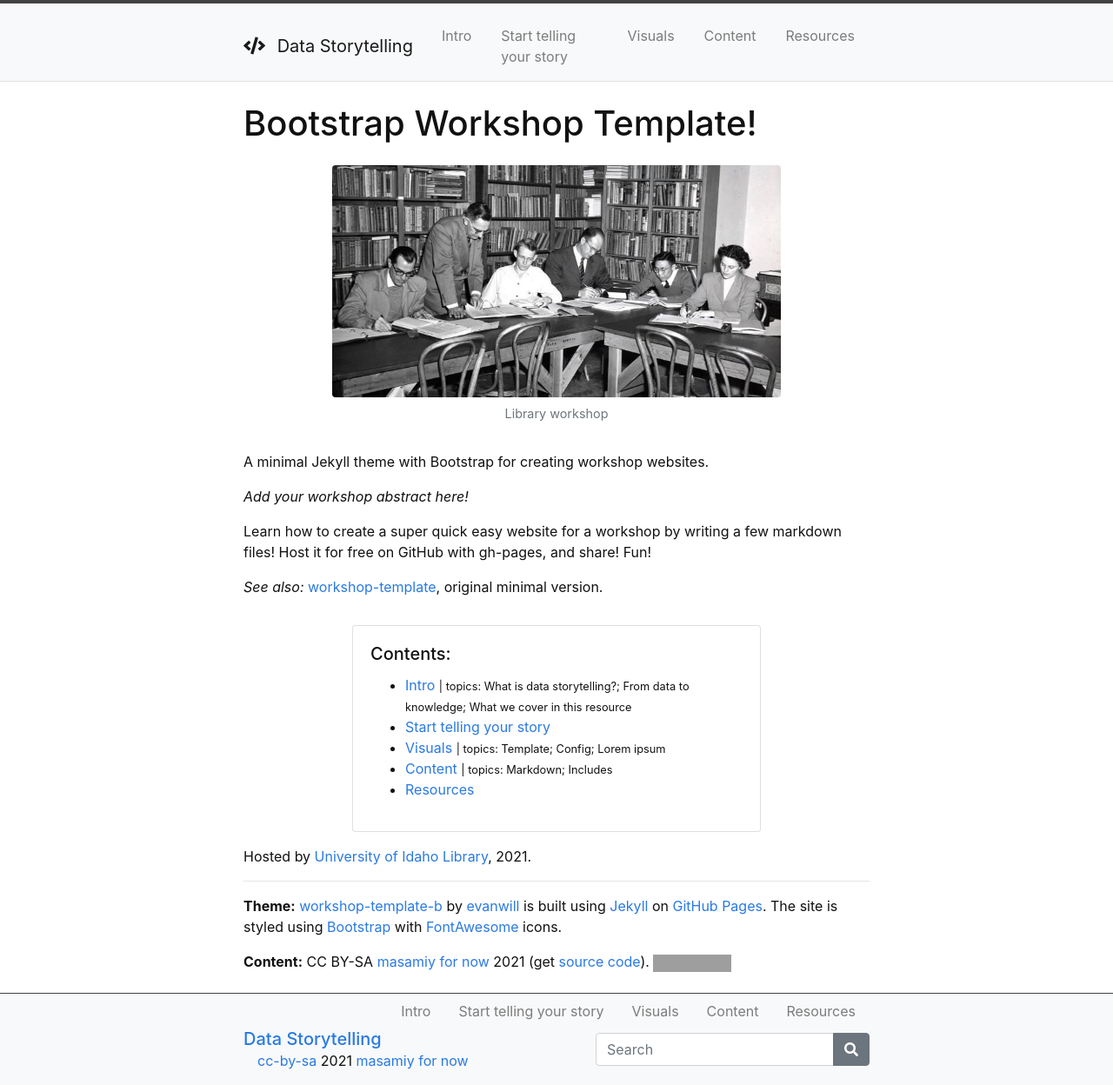
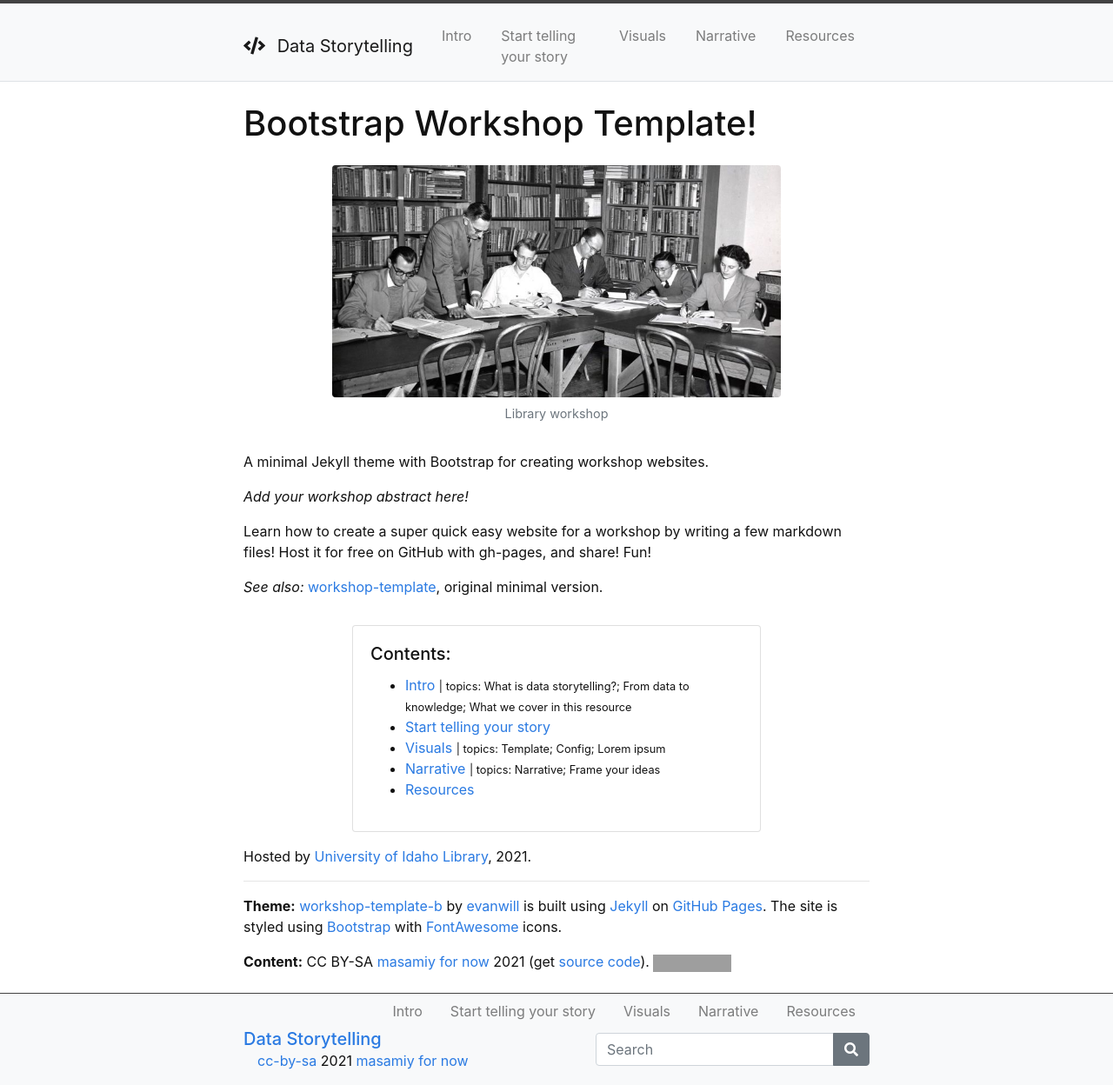
Before and after one commit to masamiy/DataStoryTelling, a Jekyll site: the page built from index.md, in a window 1280 px wide. Shown: the whole page at 87% size. Built offline with Jekyll 4.4.1, drawn with Linux system fonts in a browser that asks for light colours; part of the change alters nothing that is shown; grey boxes are pictures that could not be loaded.

Commit message:
Update and rename 3-lesson.md to 3-Narrative.md

```diff
--- a/content/3-lesson.md
+++ b/content/3-Narrative.md
@@ -1,13 +1,18 @@
 ---
-title: Create Lesson Content
-nav: Content
-topics: Markdown; Includes
+title: Narrative
+nav: Narrative
+topics: Narrative; Frame your ideas
 description: >
     This section has example Bootstrap feature includes that can be used to add some interest to your lesson content. Directly below this is an example video embed!
 youtubeid: moJgWrD6dwg
 ---
+People remembers a story
 
-## Content Pages
+## Frame your ideas with your audience's view
+Facts and evidence rarely help as people tend to reject any information or facts that counter their beliefs. So, data has to be in a context. People remember how a story makes them feel. It is important to know your audience and frame your idea to align with their values / views.
+
+### Success story by Bono (U2)
+
 
 Content pages are written in markdown and can be enhanced using Liquid includes that are packaged with the template.
 Start by editing the examples or creating new files in the "content" folder.
```
